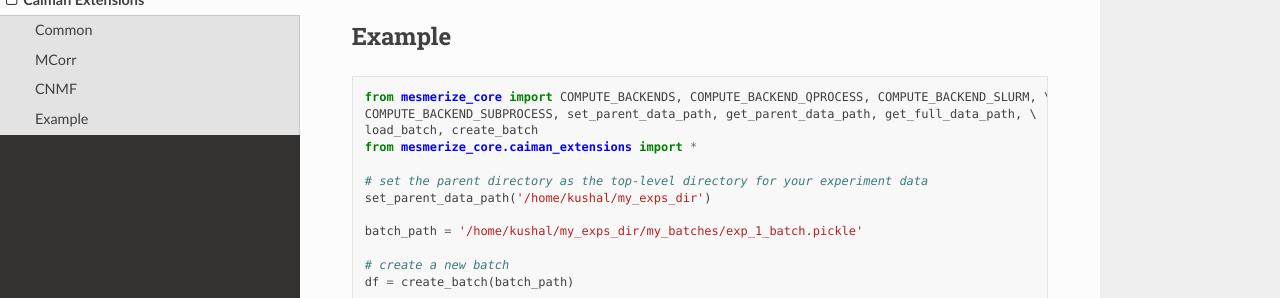
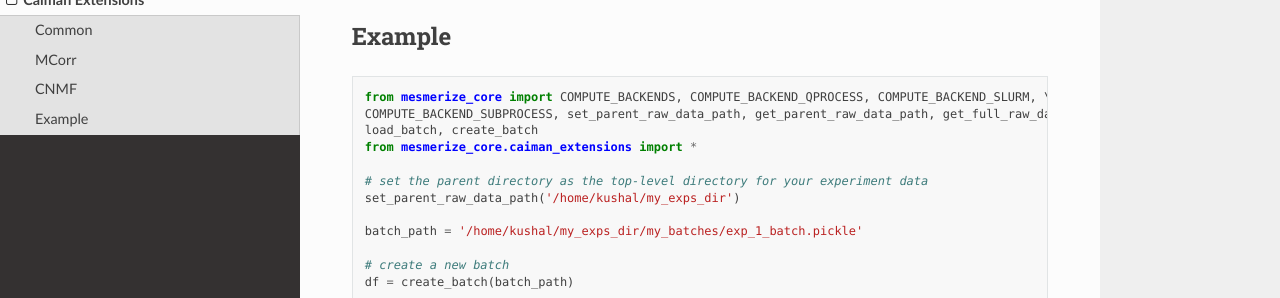
Before and after one commit to nel-lab/mesmerize-core, a Sphinx documentation site: the page built from docs/source/api/extensions.rst, in a window 1280 px wide and 900 px high, scrolled down 795 px, cut to the strip 153-451 px from the top of the window. Built offline with Sphinx 7.4.7 and the Read the Docs theme 2.0.0, drawn with Linux system fonts in a browser that asks for light colours.

Commit message:
update docs

```diff
--- a/docs/source/api/extensions.rst
+++ b/docs/source/api/extensions.rst
@@ -35,12 +35,12 @@ Example
 .. code-block:: python
 
     from mesmerize_core import COMPUTE_BACKENDS, COMPUTE_BACKEND_QPROCESS, COMPUTE_BACKEND_SLURM, \
-    COMPUTE_BACKEND_SUBPROCESS, set_parent_data_path, get_parent_data_path, get_full_data_path, \
+    COMPUTE_BACKEND_SUBPROCESS, set_parent_raw_data_path, get_parent_raw_data_path, get_full_raw_data_path, \
     load_batch, create_batch
     from mesmerize_core.caiman_extensions import *
 
     # set the parent directory as the top-level directory for your experiment data
-    set_parent_data_path('/home/kushal/my_exps_dir')
+    set_parent_raw_data_path('/home/kushal/my_exps_dir')
 
     batch_path = '/home/kushal/my_exps_dir/my_batches/exp_1_batch.pickle'
 
```
